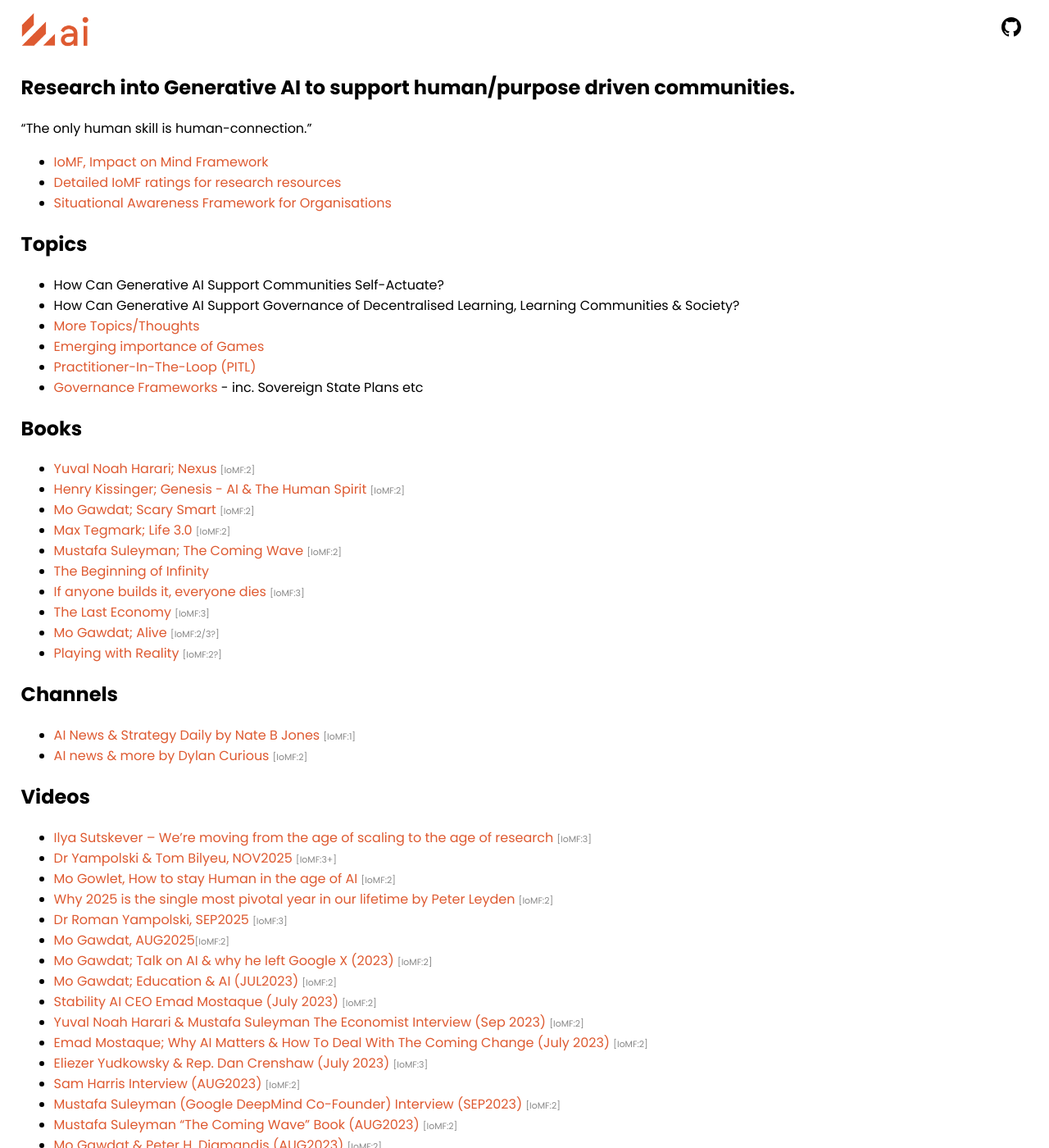
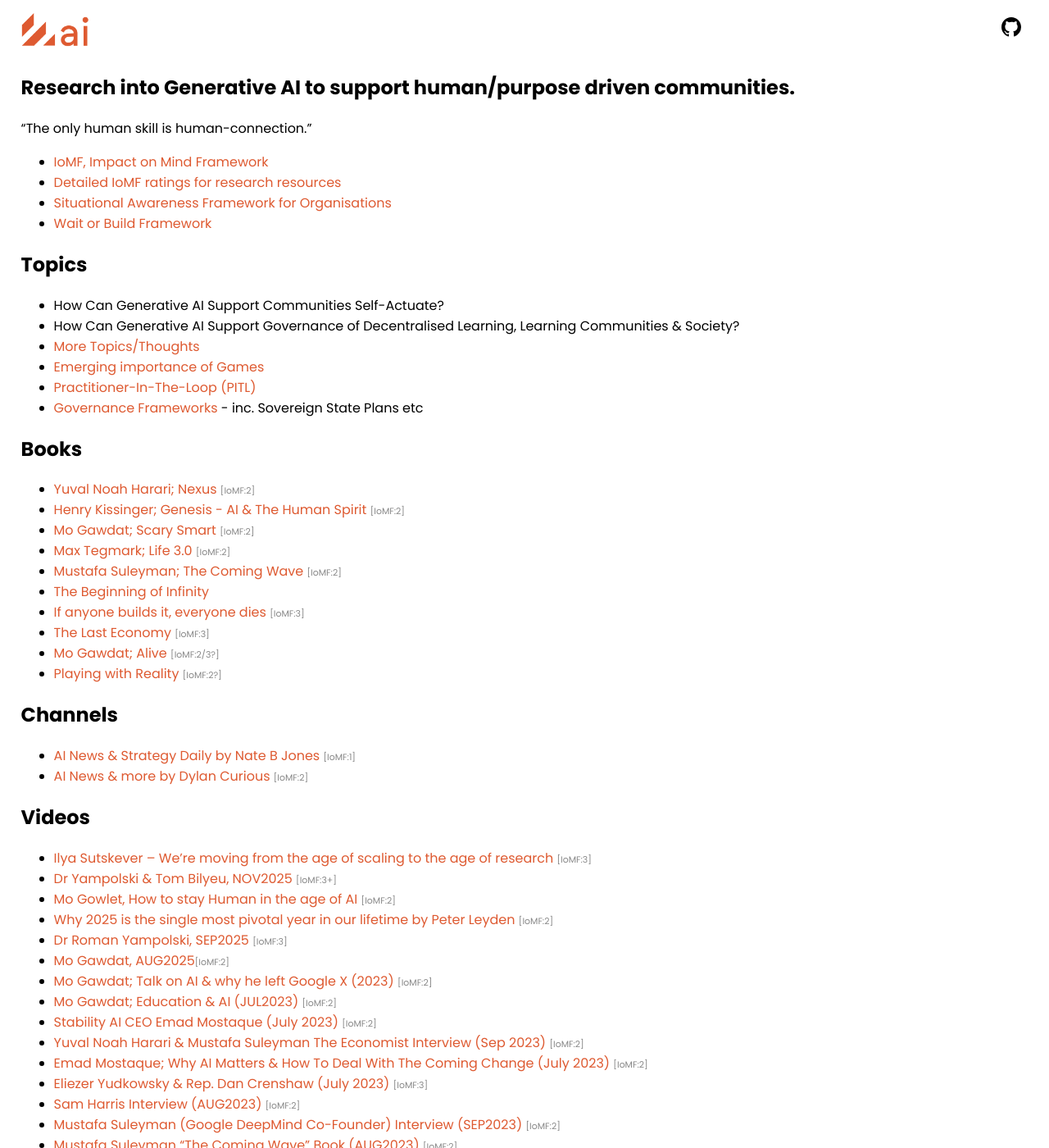
Before and after one commit to selfdriven-foundation/selfdriven-ai, a Jekyll site: the page built from docs/pages/research.md, in a window 1280 px wide and 1400 px high. Shown: the whole window at 82% size. Built offline with Jekyll 4.4.1, drawn with Linux system fonts in a browser that asks for light colours.

Commit message:
Update research.md

```diff
--- a/docs/pages/research.md
+++ b/docs/pages/research.md
@@ -11,6 +11,7 @@
 - [IoMF, Impact on Mind Framework](/impact-on-mind-framework/)
 - [Detailed IoMF ratings for research resources](/impact-on-mind-framework/research-ratings/)
 - [Situational Awareness Framework for Organisations](/situational-awareness-framework/organisations/)
+- [Wait or Build Framework](/wait-or-build-framework/)
 
 ## Topics
 - How Can Generative AI Support Communities Self-Actuate?
@@ -34,7 +35,7 @@
 
 ## Channels
 - [AI News & Strategy Daily by Nate B Jones](https://www.youtube.com/@NateBJones) <span style="color:#888888;font-size:0.68rem;">[IoMF:1]</span>
-- [AI news & more by Dylan Curious](https://www.youtube.com/@dylan_curious) <span style="color:#888888;font-size:0.68rem;">[IoMF:2]</span>
+- [AI News & more by Dylan Curious](https://www.youtube.com/@dylan_curious) <span style="color:#888888;font-size:0.68rem;">[IoMF:2]</span>
 
 ## Videos
 - [Ilya Sutskever – We're moving from the age of scaling to the age of research](https://youtu.be/aR20FWCCjAs) <span style="color:#888888;font-size:0.68rem;">[IoMF:3]</span>
```
